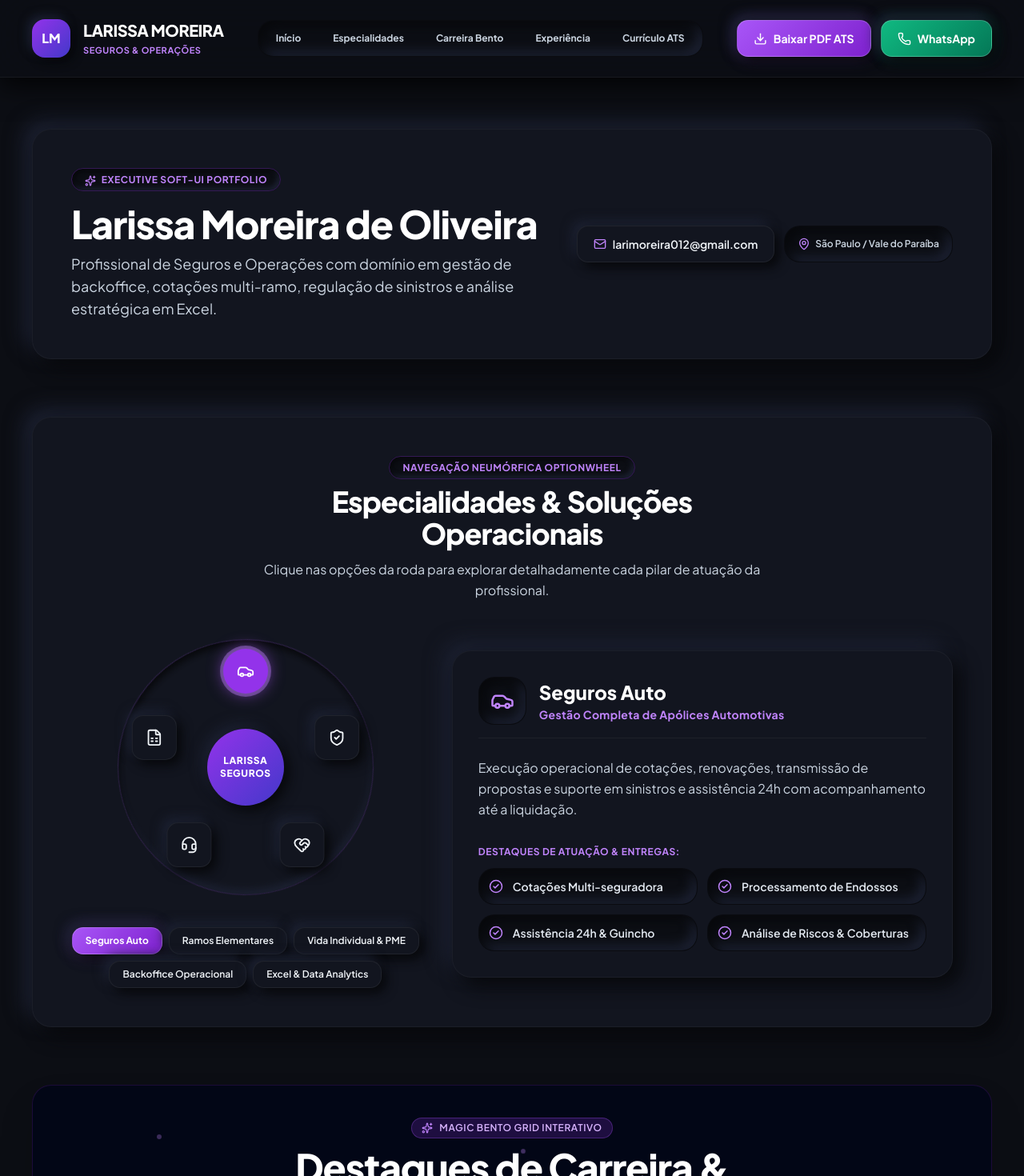
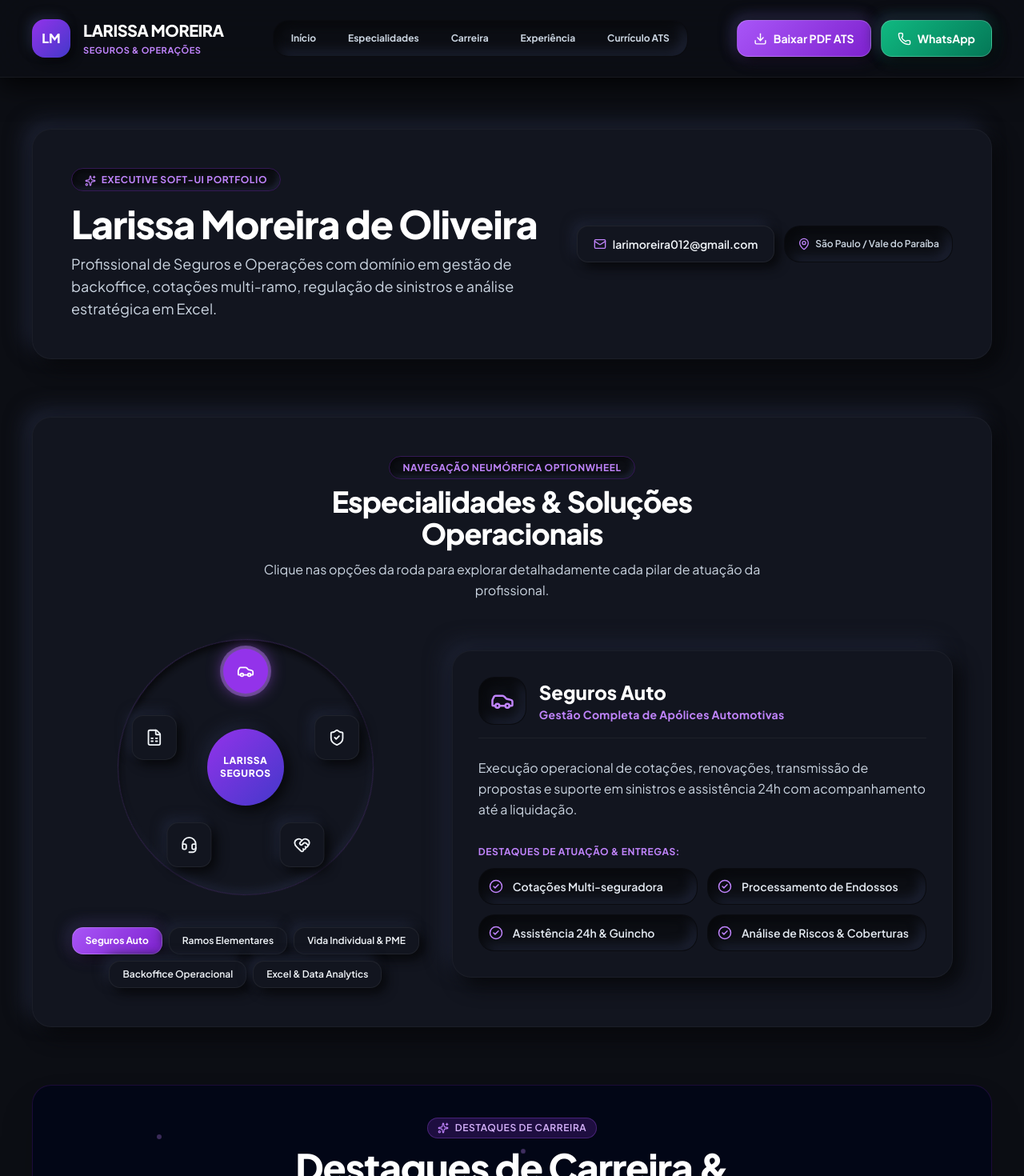
Before and after one commit to willdbga-code/Larissa, a React (Vite) app in the folder Portifolio/: page / in a window 1280 px wide. Shown: the top 1470 px of the page at 80% size. Built offline with nearby package versions, Linux system fonts and the light colour scheme.

Commit message:
style: update navbar text from Carreira Bento to Carreira

```diff
--- a/Portifolio/src/App.jsx
+++ b/Portifolio/src/App.jsx
@@ -54,7 +54,7 @@ function App() {
               Especialidades
             </a>
             <a href="#bento" className="px-4 py-2 rounded-xl text-xs font-bold text-slate-300 hover:text-white hover:bg-white/5 transition-all">
-              Carreira Bento
+              Carreira
             </a>
             <a href="#experiencia" className="px-4 py-2 rounded-xl text-xs font-bold text-slate-300 hover:text-white hover:bg-white/5 transition-all">
               Experiência
@@ -98,7 +98,7 @@ function App() {
           <div className="lg:hidden neu-card mx-4 my-2 p-6 flex flex-col gap-3 text-sm font-bold">
             <a href="#hero" onClick={() => setMobileMenuOpen(false)} className="py-2 px-4 rounded-xl hover:bg-white/5">Início</a>
             <a href="#especialidades" onClick={() => setMobileMenuOpen(false)} className="py-2 px-4 rounded-xl hover:bg-white/5">Especialidades</a>
-            <a href="#bento" onClick={() => setMobileMenuOpen(false)} className="py-2 px-4 rounded-xl hover:bg-white/5">Carreira Bento</a>
+            <a href="#bento" onClick={() => setMobileMenuOpen(false)} className="py-2 px-4 rounded-xl hover:bg-white/5">Carreira</a>
             <a href="#experiencia" onClick={() => setMobileMenuOpen(false)} className="py-2 px-4 rounded-xl hover:bg-white/5">Experiência</a>
             <button
               onClick={() => { setMobileMenuOpen(false); handleOpenPDF(); }}
--- a/Portifolio/src/components/MagicBento.jsx
+++ b/Portifolio/src/components/MagicBento.jsx
@@ -84,7 +84,7 @@ const MagicBento = ({
       <div className="relative z-20 text-center max-w-2xl mx-auto mb-10">
         <span className="inline-flex items-center gap-2 px-3 py-1 bg-purple-600/20 text-purple-300 rounded-full text-xs font-semibold uppercase tracking-wider mb-3 border border-purple-500/30">
           <Sparkles size={14} className="text-purple-400" />
-          Magic Bento Grid Interativo
+          Destaques de Carreira
         </span>
         <h2 className="text-3xl md:text-5xl font-extrabold text-white tracking-tight">
           Destaques de Carreira & Capacidades
```
